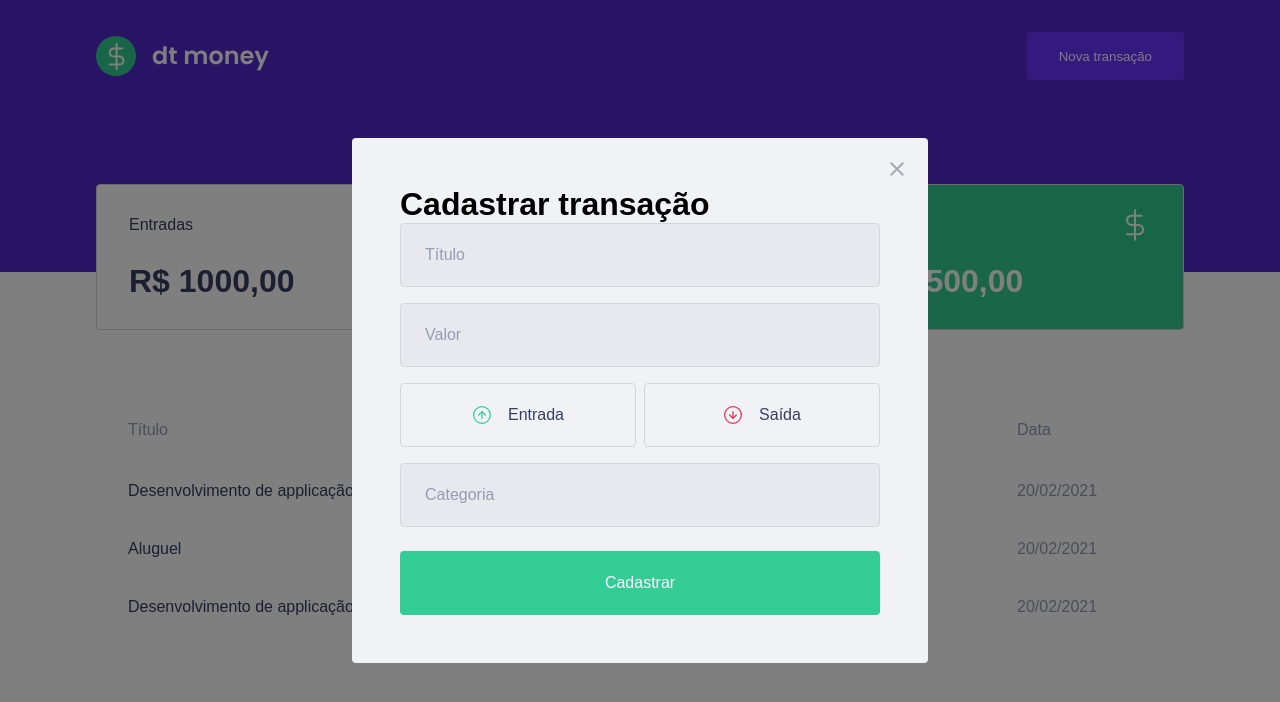
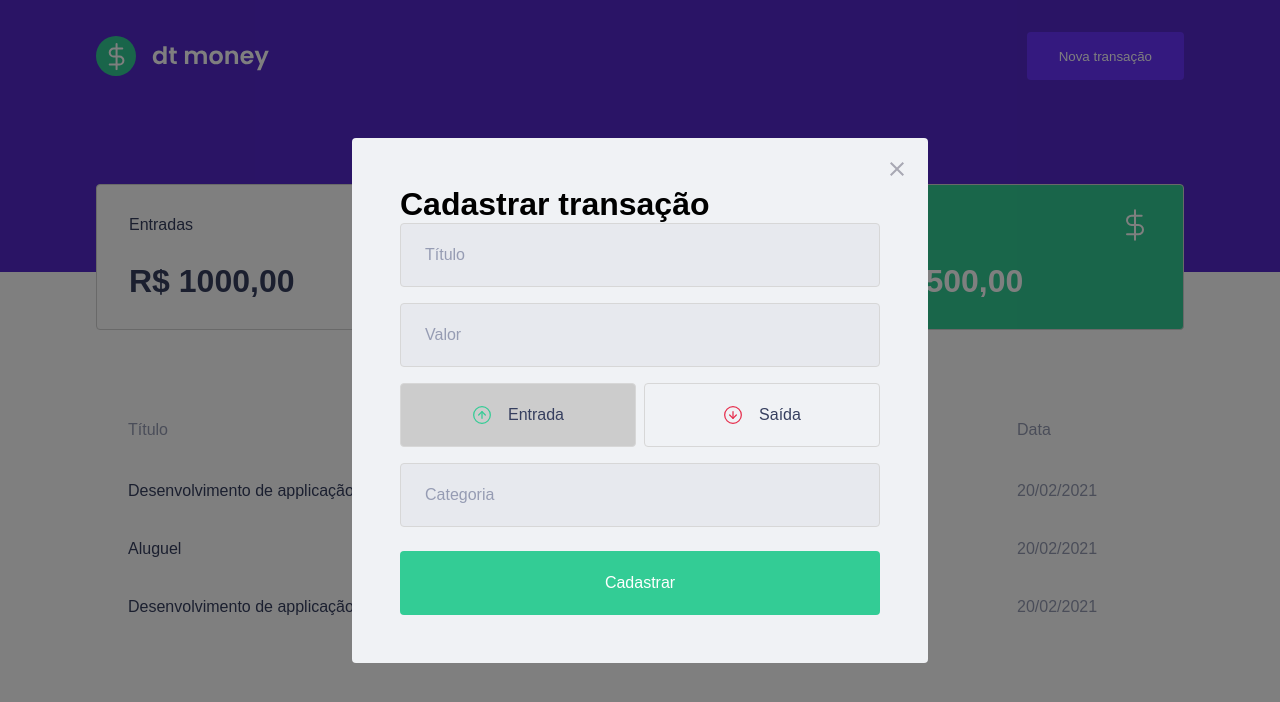
Before and after one commit to misael28/dbmoney, a React (Create React App) app: page / in a window 1280 px wide. Both pictures are taken after a click on the button "Nova transação". Shown: the top 702 px of the page. Built offline with nearby package versions, Linux system fonts and the light colour scheme; no server answers; what miragejs would draw is missing.

Commit message:
feat: add styled button

```diff
--- a/src/components/NewTransactionModal/index.tsx
+++ b/src/components/NewTransactionModal/index.tsx
@@ -6,6 +6,8 @@
 import closeImg from "../../assets/close.svg";
 import incomeImg from "../../assets/income.svg";
 import outcomeImg from "../../assets/outcome.svg";
+import { useState } from "react";
+import { RadioBox } from "./styles";
 
 interface NewTransactionModalProps {
   isOpen: boolean;
@@ -15,6 +17,8 @@
   isOpen,
   onRequestClose,
 }: NewTransactionModalProps) {
+  const [type, setType] = useState("deposit");
+
   return (
     <Modal
       isOpen={isOpen}
@@ -37,15 +41,27 @@
         <input type="number" placeholder="Valor" />
 
         <TransactionTypeContainer>
-          <button>
+          <RadioBox
+            type="button"
+            onClick={() => {
+              setType("deposit");
+            }}
+            isActive={type === "deposit"}
+          >
             <img src={incomeImg} alt="Entrada" />
             <span>Entrada</span>
-          </button>
+          </RadioBox>
 
-          <button>
+          <RadioBox
+            type="button"
+            onClick={() => {
+              setType("withdraw");
+            }}
+            isActive={type === "withdraw"}
+          >
             <img src={outcomeImg} alt="Saída" />
             <span>Saída</span>
-          </button>
+          </RadioBox>
         </TransactionTypeContainer>
 
         <input placeholder="Categoria" />
--- a/src/components/NewTransactionModal/styles.ts
+++ b/src/components/NewTransactionModal/styles.ts
@@ -53,13 +53,18 @@
   display: grid;
   grid-template-columns: 1fr 1fr;
   gap: 0.5rem;
+`;
 
-  button {
+interface RadioBoxProps {
+  isActive: boolean;
+}
+
+export const RadioBox = styled.button<RadioBoxProps>`
   height: 4rem;
   border: 1px solid #d7d7d7;
   border-radius: 0.25rem;
 
-    background: transparent;
+  background: ${(props) => (props.isActive ? "#ccc" : "transparent")};
 
   display: flex;
   justify-content: center;
@@ -82,5 +87,4 @@
     font-size: 1rem;
     color: var(--text-title);
   }
-  }
 `;
```
Lines whose indentation alone changed are shown as unchanged.
